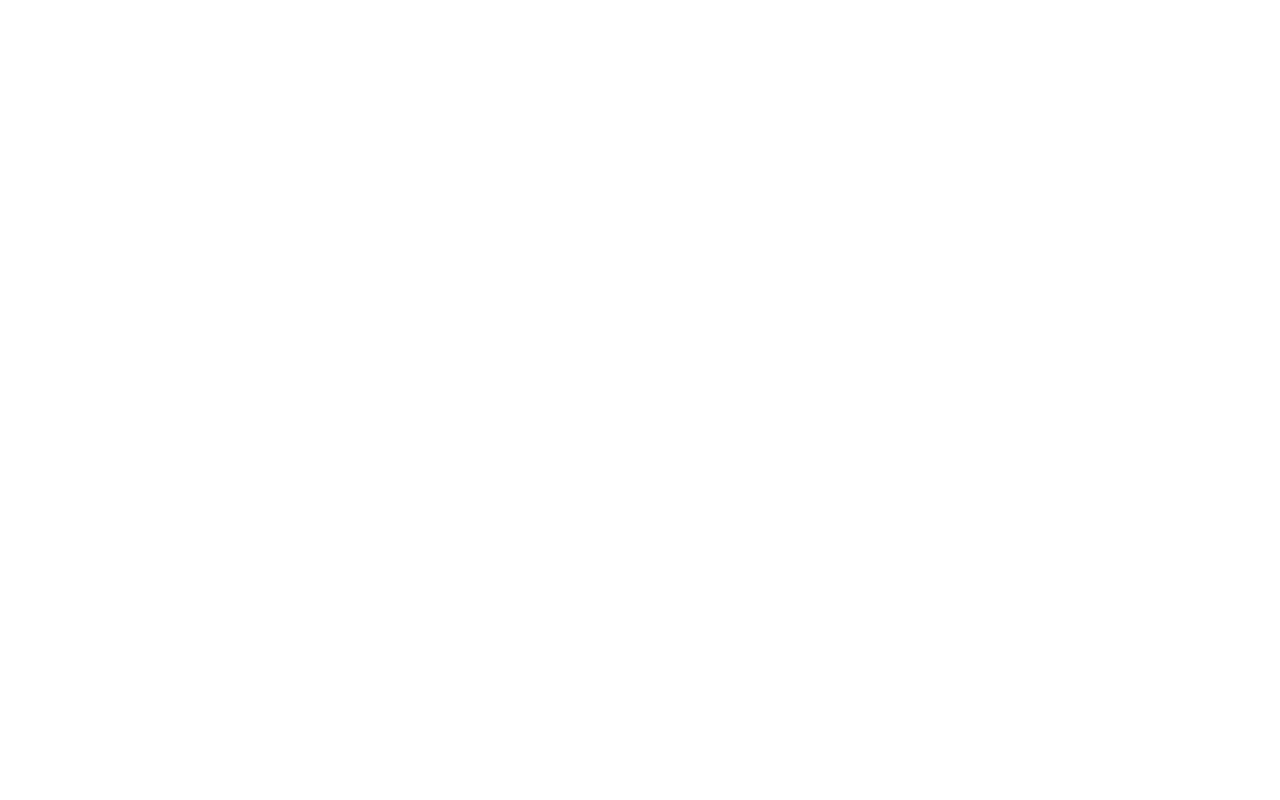
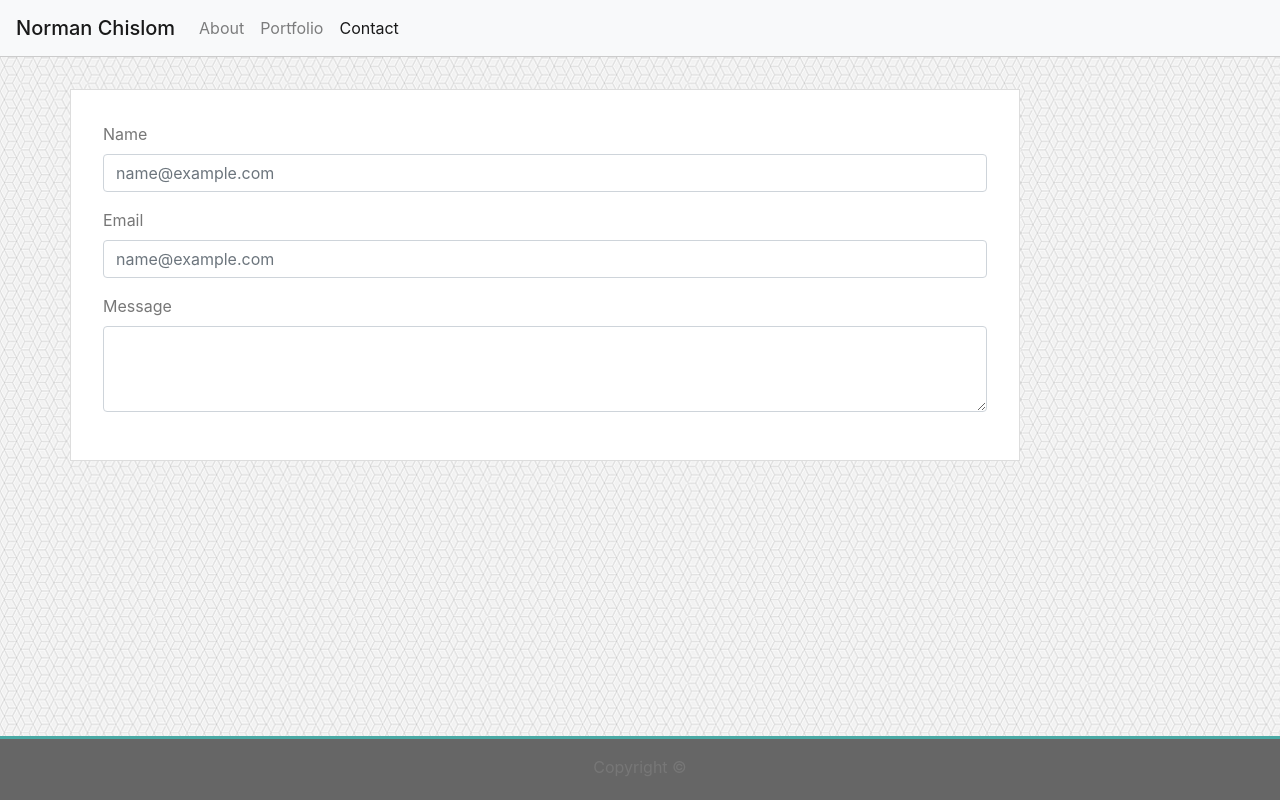
Before and after one commit to nchislom/Bootstrap-Portfolio, a plain HTML site: page contact.html in a window 1280 px wide. Drawn offline with nearby package versions, Linux system fonts and the light colour scheme.

Commit message:
Starting build-out of Contact page

```diff
--- a/assets/css/style.css
+++ b/assets/css/style.css
@@ -27,6 +27,8 @@ footer {
     background-color: #666666;
     border-top: 3px solid #4aaaa5;
     height: 4em;
+    text-align: center;
+    padding: 1em;
 }
 
 .white-bg {
--- a/contact.html
+++ b/contact.html
@@ -0,0 +1,65 @@
+<!DOCTYPE html>
+<html lang="en">
+<head>
+    <meta charset="UTF-8">
+    <meta name="viewport" content="width=device-width, initial-scale=1.0">
+    <meta http-equiv="X-UA-Compatible" content="ie=edge">
+
+    <!-- bootstrap css cdn -->
+    <link rel="stylesheet" href="https://maxcdn.bootstrapcdn.com/bootstrap/4.0.0/css/bootstrap.min.css" integrity="sha384-Gn5384xqQ1aoWXA+058RXPxPg6fy4IWvTNh0E263XmFcJlSAwiGgFAW/dAiS6JXm" crossorigin="anonymous">
+    <link rel="stylesheet" href="assets/css/style.css">
+
+    <!-- bootstrap js cdn -->
+    <script src="https://code.jquery.com/jquery-3.2.1.slim.min.js" integrity="sha384-KJ3o2DKtIkvYIK3UENzmM7KCkRr/rE9/Qpg6aAZGJwFDMVNA/GpGFF93hXpG5KkN" crossorigin="anonymous"></script>
+    <script src="https://cdnjs.cloudflare.com/ajax/libs/popper.js/1.12.9/umd/popper.min.js" integrity="sha384-ApNbgh9B+Y1QKtv3Rn7W3mgPxhU9K/ScQsAP7hUibX39j7fakFPskvXusvfa0b4Q" crossorigin="anonymous"></script>
+    <script src="https://maxcdn.bootstrapcdn.com/bootstrap/4.0.0/js/bootstrap.min.js" integrity="sha384-JZR6Spejh4U02d8jOt6vLEHfe/JQGiRRSQQxSfFWpi1MquVdAyjUar5+76PVCmYl" crossorigin="anonymous"></script>
+
+    <title>Bootstrap-Portfolio</title>
+</head>
+<body class="deco-bg">
+    <nav class="navbar navbar-expand-lg navbar-light bg-light">
+        <span class="navbar-brand mb-0 h1">Norman Chislom</span>
+        <button class="navbar-toggler" type="button" data-toggle="collapse" data-target="#navbarNav" aria-controls="navbarNav" aria-expanded="false" aria-label="Toggle navigation">
+            <span class="navbar-toggler-icon"></span>
+        </button>
+        <div class="collapse navbar-collapse" id="navbarNav">
+            <ul class="navbar-nav">
+                <li class="nav-item">
+                    <a class="nav-link" href="index.html">About</a>
+                </li>
+                <li class="nav-item">
+                    <a class="nav-link" href="portfolio.html">Portfolio</a>
+                </li>
+                <li class="nav-item active">
+                    <a class="nav-link" href="#">Contact <span class="sr-only">(current)</span></a>
+                </li>
+            </ul>
+        </div>
+    </nav>
+
+    <div class="container">
+        <div class="row">
+            <div class="col-md-10 white-bg main-content-container">
+                <form>
+                    <div class="form-group">
+                        <label for="exampleFormControlInput1">Name</label>
+                        <input type="email" class="form-control" id="FormControlInput1" placeholder="name@example.com">
+                    </div>
+                    <div class="form-group">
+                            <label for="exampleFormControlInput1">Email</label>
+                            <input type="email" class="form-control" id="FormControlInput2" placeholder="name@example.com">
+                    </div>
+                    <div class="form-group">
+                        <label for="exampleFormControlTextarea1">Message</label>
+                        <textarea class="form-control" id="FormControlTextarea1" rows="3"></textarea>
+                    </div>
+                </form>
+            </div>
+        </div>
+    </div>
+
+    <footer class="fixed-bottom">
+        <span class="block align-middle">Copyright &copy;</span>
+    </footer>
+</body>
+</html>
```
